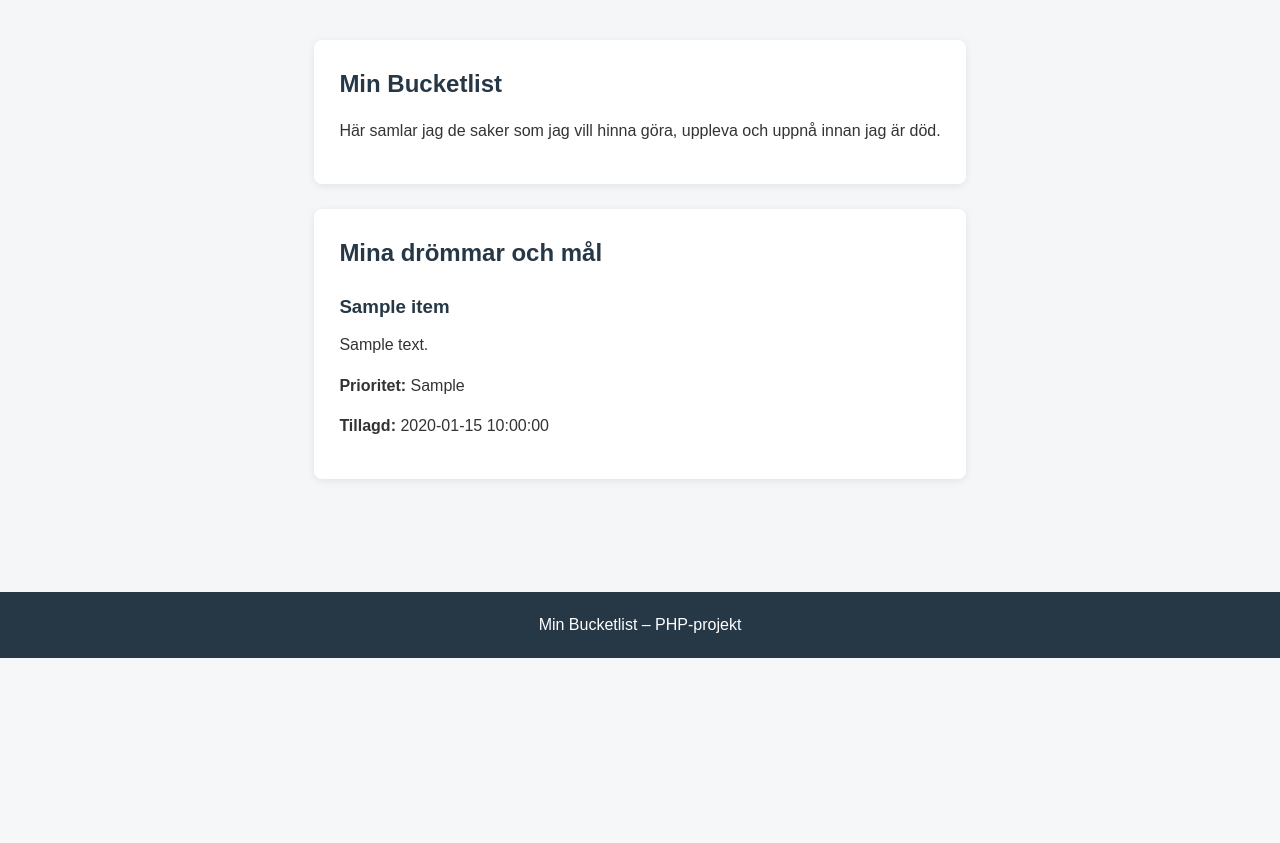
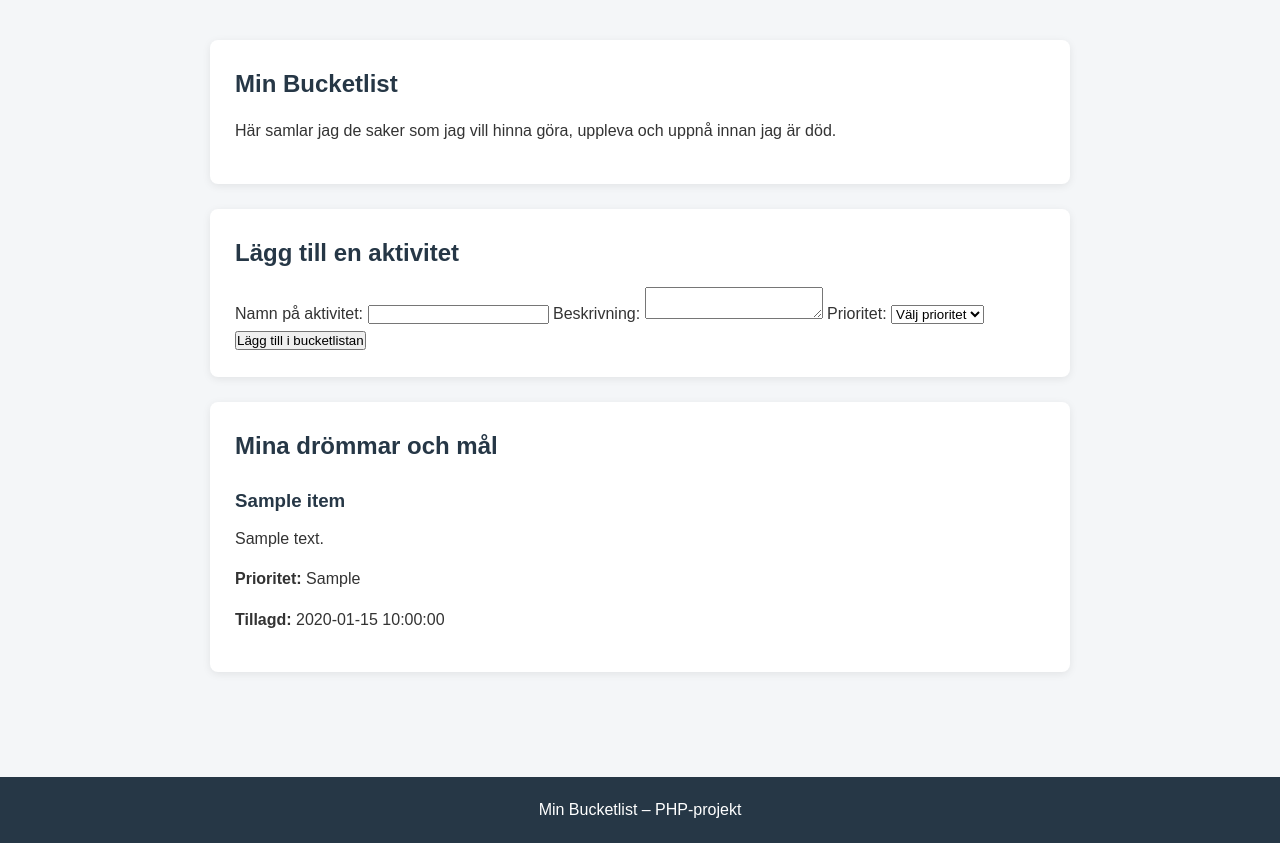
Before and after one commit to T-880/Lab-2---PHP, a PHP site: page /bucketlist.php in a window 1280 px wide. Shown: the part 142-985 px from the top of the page. Before the commit the page ends 800 px from the top, so only its background shows below. Run offline with PHP 8.4, Linux system fonts and the light colour scheme; tables that the repository leaves empty or names only in its code hold one stand-in row (values such as "Sample post").

Commit message:
Lagt till funktionalitet för att hantera och visa aktiviteter i bucketlistan, inklusive formulär för att lägga till nya aktiviteter med prioritet och felhantering.

```diff
--- a/bucketlist.php
+++ b/bucketlist.php
@@ -2,18 +2,43 @@
 
 $pageTitle = "Min Bucketlist";
 
-// Inkludera våra klasser
 require_once "includes/Database.php";
 require_once "includes/Bucketlist.php";
 
-// Skapa databasanslutning
 $database = new Database();
 $db = $database->getConnection();
 
-// Skapa Bucketlist-objekt
 $bucketlist = new Bucketlist($db);
 
-// Hämta alla aktiviteter
+$error = "";
+$success = "";
+
+// Hantera formuläret
+if ($_SERVER["REQUEST_METHOD"] === "POST" && isset($_POST["add_item"])) {
+
+    $name = trim($_POST["name"] ?? "");
+    $description = trim($_POST["description"] ?? "");
+    $priority = filter_input(INPUT_POST, "priority", FILTER_VALIDATE_INT);
+
+    if ($name === "" || $description === "" || $priority === false || $priority === null || $priority < 1 || $priority > 5) {
+
+        $error = "Fyll i alla fält och välj en prioritet mellan 1 och 5.";
+
+    } else {
+
+        if ($bucketlist->addItem($name, $description, $priority)) {
+            header("Location: bucketlist.php?added=1");
+            exit();
+        } else {
+            $error = "Det gick inte att lägga till aktiviteten.";
+        }
+    }
+}
+
+if (isset($_GET["added"])) {
+    $success = "Aktiviteten har lagts till i din bucketlist!";
+}
+
 $items = $bucketlist->getAllItems();
 
 include "includes/header.php";
@@ -29,24 +54,58 @@ include "includes/header.php";
 </section>
 
 <section>
+    <h2>Lägg till en aktivitet</h2>
+
+    <?php if ($error !== ""): ?>
+        <p class="error">
+            <?= htmlspecialchars($error, ENT_QUOTES, 'UTF-8') ?>
+        </p>
+    <?php endif; ?>
+
+    <?php if ($success !== ""): ?>
+        <p class="success">
+            <?= htmlspecialchars($success, ENT_QUOTES, 'UTF-8') ?>
+        </p>
+    <?php endif; ?>
+
+    <form method="POST" action="bucketlist.php">
+
+        <label for="name">Namn på aktivitet:</label>
+        <input type="text" id="name" name="name" required maxlength="100">
+
+        <label for="description">Beskrivning:</label>
+        <textarea id="description" name="description" required></textarea>
+
+        <label for="priority">Prioritet:</label>
+        <select id="priority" name="priority" required>
+            <option value="">Välj prioritet</option>
+            <option value="1">1 - Högst</option>
+            <option value="2">2 - Hög</option>
+            <option value="3">3 - Medel</option>
+            <option value="4">4 - Låg</option>
+            <option value="5">5 - Lägst</option>
+        </select>
+
+        <button type="submit" name="add_item">Lägg till i bucketlistan</button>
+
+    </form>
+</section>
+
+<section>
     <h2>Mina drömmar och mål</h2>
 
     <?php if (empty($items)): ?>
 
-        <p>Min bucketlist är tom än så länge!</p>
+        <p>Din bucketlist är tom än så länge!</p>
 
     <?php else: ?>
 
         <?php foreach ($items as $item): ?>
 
             <article>
-                <h3>
-                    <?= htmlspecialchars($item['name'], ENT_QUOTES, 'UTF-8') ?>
-                </h3>
+                <h3><?= htmlspecialchars($item['name'], ENT_QUOTES, 'UTF-8') ?></h3>
 
-                <p>
-                    <?= htmlspecialchars($item['description'], ENT_QUOTES, 'UTF-8') ?>
-                </p>
+                <p><?= htmlspecialchars($item['description'], ENT_QUOTES, 'UTF-8') ?></p>
 
                 <p>
                     <strong>Prioritet:</strong>
@@ -65,8 +124,4 @@ include "includes/header.php";
 
 </section>
 
-<?php
-
-include "includes/footer.php";
-
-?>
+<?php include "includes/footer.php"; ?>
```
